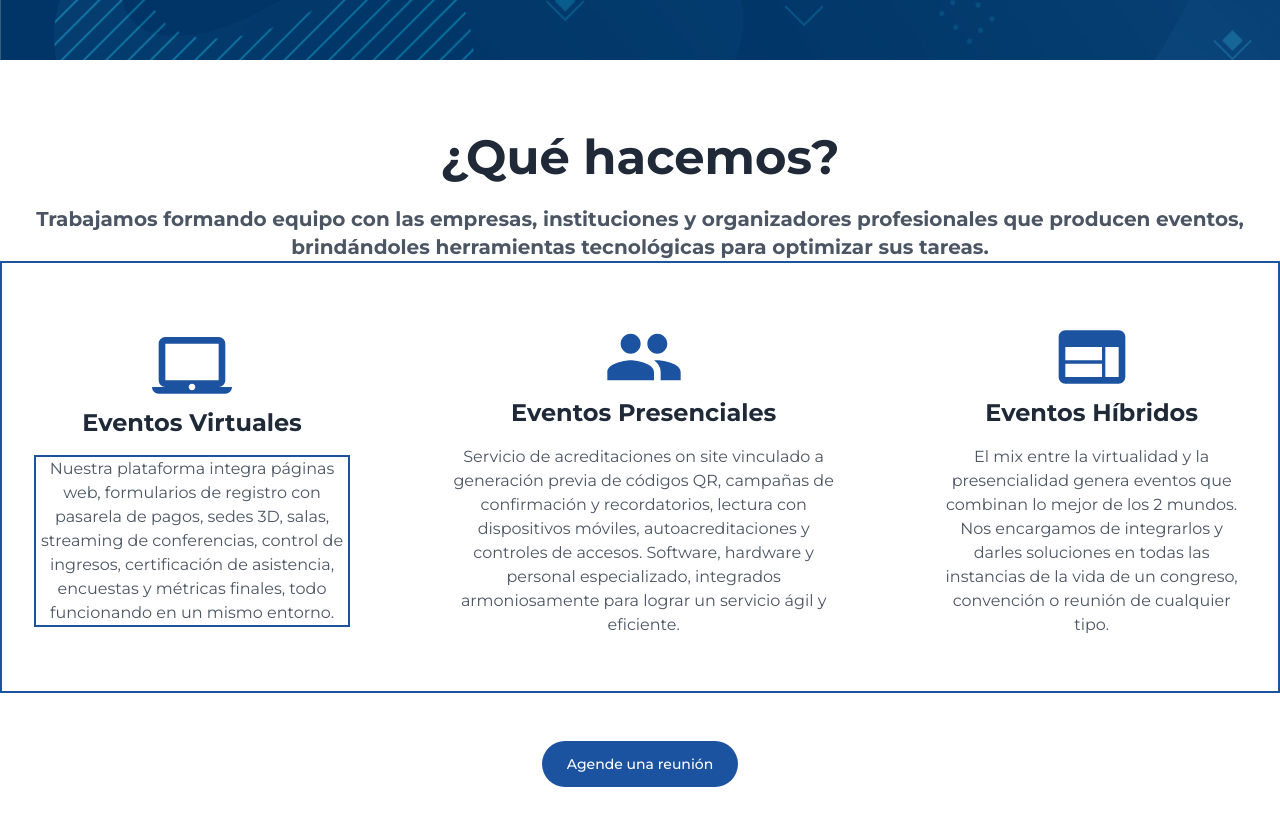
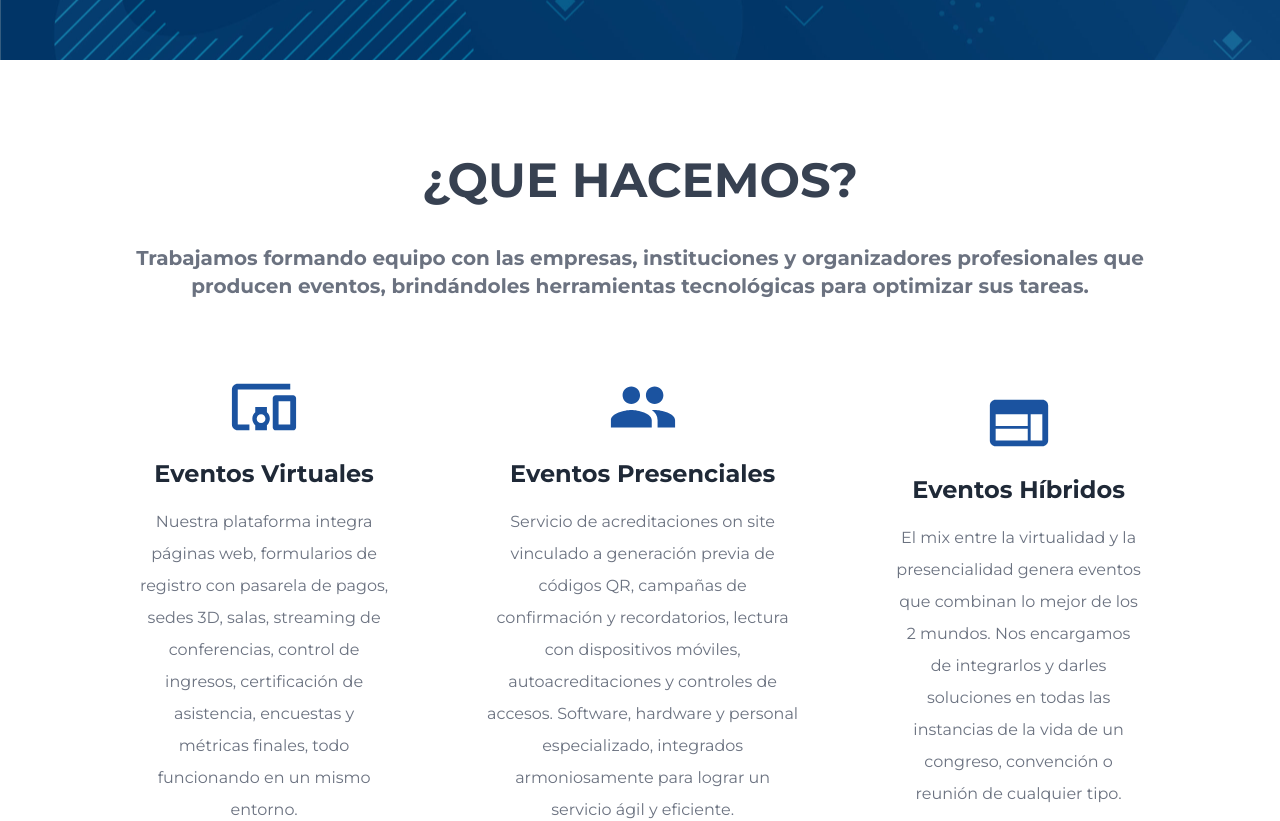
Before and after one commit to MarcosRillo/Conti-Latam, a Next.js app: page / in a window 1280 px wide. Shown: the part 820-1641 px from the top of the page. Built offline with nearby package versions, Linux system fonts and the light colour scheme.

Commit message:
listo WhatWeDo

```diff
--- a/app/components/WhatWeDo.jsx
+++ b/app/components/WhatWeDo.jsx
@@ -1,43 +1,44 @@
 import {
-  LaptopMac as LaptopMacIcon,
+  DevicesOtherOutlined as DevicesOtherOutlinedIcon,
   People as PeopleIcon,
   Web as WebIcon,
 } from "@mui/icons-material";
+import { montserrat } from "../ui/fonts";
 
 export default function WhatWeDo({ openModal }) {
   return (
     <section
       id="what-we-do"
-      className="bg-white flex flex-col justify-center items-center min-h-screen py-16"
+      className="bg-white flex flex-col justify-center items-center min-h-screen py-24"
     >
-      <div className="container mx-auto text-center">
-        <h2 className="text-4xl md:text-5xl font-bold text-gray-800 mb-6">
-          ¿Qué hacemos?
+      <div className="container mx-auto w-10/12 md:w-9/12 lg:w-10/12 text-center">
+        <h2 className={`${montserrat.className} text-5xl font-bold text-gray-700 pb-10`}>
+          ¿QUE HACEMOS?
         </h2>
-        <strong className="text-lg md:text-xl text-gray-600 mb-12">
+        <strong className="text-md leading-8 md:text-xl font-bold text-gray-500 my-12">
           Trabajamos formando equipo con las empresas, instituciones y
           organizadores profesionales que producen eventos, brindándoles
           herramientas tecnológicas para optimizar sus tareas.{" "}
         </strong>
-        <div className="flex flex-col md:flex-row justify-center items-center gap-8 border-2 border-conti-blue">
-          <div className="bg-white p-8 py-16 w-auto flex flex-col items-center lg:hover:shadow-xl">
-            <LaptopMacIcon className="text-conti-blue" sx={{ fontSize: 80 }} />
-            <h3 className="text-2xl font-bold text-gray-800 mb-4">
+        <div className="flex flex-col lg:flex-row justify-center items-center gap-8 mt-10">
+          <div className="bg-white p-8 py-8 w-auto flex flex-col items-center rounded-xl lg:hover:shadow-2xl lg:hover:shadow-gray-400 transition-all duration-500 ease-in-out">
+            <DevicesOtherOutlinedIcon className="text-conti-blue" sx={{ fontSize: 70 }} />
+            <h3 className="text-2xl font-bold text-gray-800 my-4">
               Eventos Virtuales
             </h3>
-            <p className="text-gray-600 text-center font-normal border-2 border-conti-blue">
+            <p className="text-gray-500 text-center font-normal leading-8">
               Nuestra plataforma integra páginas web, formularios de registro
               con pasarela de pagos, sedes 3D, salas, streaming de conferencias,
               control de ingresos, certificación de asistencia, encuestas y
               métricas finales, todo funcionando en un mismo entorno.{" "}
             </p>
           </div>
-          <div className="bg-white p-8 flex flex-col items-center">
-            <PeopleIcon className="text-conti-blue" sx={{ fontSize: 80 }} />
-            <h3 className="text-2xl font-bold text-gray-800 mb-4">
+          <div className="bg-white p-8 flex flex-col items-center rounded-xl lg:hover:shadow-2xl lg:hover:shadow-gray-400 transition-all duration-500 ease-in-out">
+            <PeopleIcon className="text-conti-blue" sx={{ fontSize: 70 }} />
+            <h3 className="text-2xl font-bold text-gray-800 my-4">
               Eventos Presenciales
             </h3>
-            <p className="text-gray-600 text-center font-normal">
+            <p className="text-gray-500 text-center font-normal leading-8">
               Servicio de acreditaciones on site vinculado a generación previa
               de códigos QR, campañas de confirmación y recordatorios, lectura
               con dispositivos móviles, autoacreditaciones y controles de
@@ -45,12 +46,12 @@ export default function WhatWeDo({ openModal }) {
               armoniosamente para lograr un servicio ágil y eficiente.
             </p>
           </div>
-          <div className="bg-white p-8 flex flex-col items-center">
-            <WebIcon className="text-conti-blue" sx={{ fontSize: 80 }} />
-            <h3 className="text-2xl font-bold text-gray-800 mb-4">
+          <div className="bg-white p-8 flex flex-col items-center rounded-xl lg:hover:shadow-2xl lg:hover:shadow-gray-400 transition-all duration-500 ease-in-out">
+            <WebIcon className="text-conti-blue" sx={{ fontSize: 70 }} />
+            <h3 className="text-2xl font-bold text-gray-800 my-4">
               Eventos Híbridos
             </h3>
-            <p className="text-gray-600 text-center font-normal">
+            <p className="text-gray-500 text-center font-normal leading-8">
               El mix entre la virtualidad y la presencialidad genera eventos que
               combinan lo mejor de los 2 mundos. Nos encargamos de integrarlos y
               darles soluciones en todas las instancias de la vida de un
@@ -60,9 +61,9 @@ export default function WhatWeDo({ openModal }) {
         </div>
         <button
           onClick={openModal}
-          className="mt-12 px-6 py-3 border border-transparent rounded-3xl text-sm font-medium text-white bg-conti-blue focus:outline-none focus:ring-2 focus:ring-offset-2 focus:ring-indigo-500"
+          className="mt-16 px-6 py-3 border-4 lg:px-12 lg:py-6 border-conti-blue rounded-full text-sm md:text-lg font-bold text-white bg-conti-blue hover:bg-white hover:text-conti-blue transition-all duration-300 ease-in-out"
         >
-          Agende una reunión
+          AGENDE UNA REUNION
         </button>
       </div>
     </section>
```
